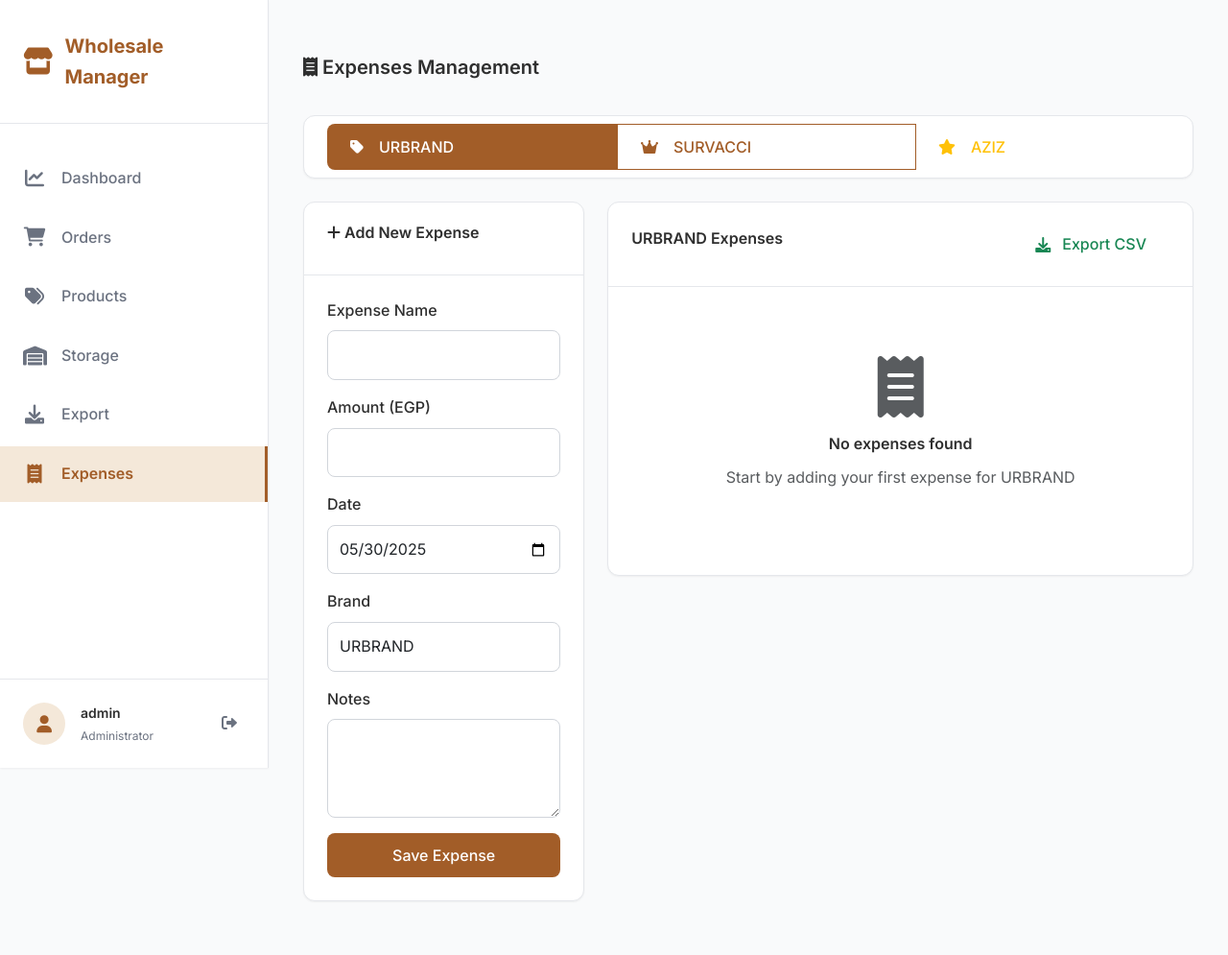
After one commit to AdhamElkomey23/WHOLESALE-APP, a Flask app: page /expenses in a window 1280 px wide. The commit adds this page. Shown: the whole page at 96% size. Run offline with Flask 3, Linux system fonts and the light colour scheme; a user stored in the database is signed in; data that the repository does not hold is empty.

Commit message:
Enable tracking and managing of expenses for different clothing brands
Adds expense tracking feature with brand filtering, creation, deletion, and CSV export using Flask, SQLAlchemy, Bootstrap.

Replit-Commit-Author: Agent
Replit-Commit-Session-Id: 03023591-3e84-4850-aff2-f235a7f37061
Replit-Commit-Screenshot-Url: https://storage.googleapis.com/screenshot-production-us-central1/4234a394-b2d3-40c5-a1fb-8767f7a2ab1a/5b21e785-7cad-4862-8c44-d51c183bda7f.jpg

```diff
--- a/routes.py
+++ b/routes.py
@@ -403,3 +403,100 @@ def adjust_stock():
         flash(f'Error updating stock: {str(e)}', 'error')
 
     return redirect(url_for('storage'))
+
+@app.route('/expenses')
+@app.route('/expenses/<brand>')
+@login_required
+def expenses(brand='URBRAND'):
+    """Expenses management page"""
+    from models import Expense
+    from forms import ExpenseForm
+
+    if brand not in ['URBRAND', 'SURVACCI', 'AZIZ']:
+        brand = 'URBRAND'
+
+    expense_list = Expense.query.filter_by(brand=brand).order_by(Expense.date.desc()).all()
+    total_expenses = sum(expense.amount for expense in expense_list)
+
+    form = ExpenseForm()
+    form.brand.data = brand
+
+    return render_template('expenses.html',
+                         expenses=expense_list,
+                         total_expenses=total_expenses,
+                         selected_brand=brand,
+                         form=form)
+
+@app.route('/expenses/new', methods=['POST'])
+@login_required
+def new_expense():
+    """Create a new expense"""
+    from models import Expense
+    from forms import ExpenseForm
+
+    form = ExpenseForm()
+    if form.validate_on_submit():
+        expense = Expense(
+            name=form.name.data,
+            amount=form.amount.data,
+            date=form.date.data,
+            brand=form.brand.data,
+            notes=form.notes.data,
+            created_by=current_user.id
+        )
+        db.session.add(expense)
+        db.session.commit()
+        flash('Expense added successfully!', 'success')
+        return redirect(url_for('expenses', brand=form.brand.data))
+
+    for field, errors in form.errors.items():
+        for error in errors:
+            flash(f'{field}: {error}', 'error')
+
+    return redirect(url_for('expenses'))
+
+@app.route('/expenses/<int:id>/delete', methods=['POST'])
+@login_required
+def delete_expense(id):
+    """Delete an expense"""
+    from models import Expense
+
+    expense = Expense.query.get_or_404(id)
+    brand = expense.brand
+    db.session.delete(expense)
+    db.session.commit()
+    flash('Expense deleted successfully!', 'success')
+    return redirect(url_for('expenses', brand=brand))
+
+@app.route('/expenses/export/<brand>')
+@login_required
+def export_expenses_csv(brand):
+    """Export expenses to CSV"""
+    from models import Expense
+    import csv
+    from io import StringIO
+
+    expense_list = Expense.query.filter_by(brand=brand).order_by(Expense.date.desc()).all()
+
+    output = StringIO()
+    writer = csv.writer(output)
+
+    writer.writerow(['Date', 'Expense Name', 'Amount (EGP)', 'Notes', 'Created At'])
+
+    for expense in expense_list:
+        writer.writerow([
+            expense.date.strftime('%Y-%m-%d'),
+            expense.name,
+            f"{expense.amount:.2f}",
+            expense.notes,
+            expense.created_at.strftime('%Y-%m-%d %H:%M')
+        ])
+
+    output.seek(0)
+    filename = f'{brand}_expenses_{datetime.now().strftime("%Y%m%d_%H%M%S")}.csv'
+
+    response = make_response(output.getvalue())
+    response.headers['Content-Type'] = 'text/csv'
+    response.headers['Content-Disposition'] = f'attachment; filename={filename}'
+
+    return response
--- a/templates/base.html
+++ b/templates/base.html
@@ -53,6 +53,10 @@
             <a href="{{ url_for('export') }}" class="nav-item {% if request.endpoint == 'export' %}active{% endif %}">
                 <i class="fas fa-download"></i>
                 <span>Export</span>
+            </a>
+            <a href="{{ url_for('expenses') }}" class="nav-item {% if request.endpoint == 'expenses' %}active{% endif %}">
+                <i class="fas fa-receipt"></i>
+                <span>Expenses</span>
             </a>
         </nav>
 
--- /dev/null
+++ b/templates/expenses.html
@@ -0,0 +1,200 @@
+{% extends "base.html" %}
+
+{% block title %}Expenses - Wholesale Management{% endblock %}
+
+{% block content %}
+<div class="container mt-4">
+    <!-- Header -->
+    <div class="row mb-4">
+        <div class="col">
+            <h2><i class="fas fa-receipt"></i> Expenses Management</h2>
+        </div>
+    </div>
+
+    <!-- Brand Filter Buttons -->
+    <div class="card mb-4">
+        <div class="card-body py-2">
+            <div class="btn-group w-100" role="group" aria-label="Brand Filter">
+                <a href="{{ url_for('expenses', brand='URBRAND') }}"
+                   class="btn {% if selected_brand == 'URBRAND' %}btn-primary{% else %}btn-outline-primary{% endif %}">
+                    <i class="fas fa-tag me-2"></i>URBRAND
+                </a>
+                <a href="{{ url_for('expenses', brand='SURVACCI') }}"
+                   class="btn {% if selected_brand == 'SURVACCI' %}btn-primary{% else %}btn-outline-primary{% endif %}">
+                    <i class="fas fa-crown me-2"></i>SURVACCI
+                </a>
+                <a href="{{ url_for('expenses', brand='AZIZ') }}"
+                   class="btn {% if selected_brand == 'AZIZ' %}btn-warning{% else %}btn-outline-warning{% endif %}">
+                    <i class="fas fa-star me-2"></i>AZIZ
+                </a>
+            </div>
+        </div>
+    </div>
+
+    <div class="row">
+        <!-- Add Expense Form -->
+        <div class="col-lg-4 mb-4">
+            <div class="card">
+                <div class="card-header">
+                    <h5><i class="fas fa-plus"></i> Add New Expense</h5>
+                </div>
+                <div class="card-body">
+                    <form method="POST" action="{{ url_for('new_expense') }}">
+                        {{ form.hidden_tag() }}
+
+                        <div class="mb-3">
+                            {{ form.name.label(class="form-label") }}
+                            {{ form.name(class="form-control" + (" is-invalid" if form.name.errors else "")) }}
+                            {% if form.name.errors %}
+                                <div class="invalid-feedback">
+                                    {% for error in form.name.errors %}{{ error }}{% endfor %}
+                                </div>
+                            {% endif %}
+                        </div>
+
+                        <div class="mb-3">
+                            {{ form.amount.label(class="form-label") }}
+                            {{ form.amount(class="form-control" + (" is-invalid" if form.amount.errors else "")) }}
+                            {% if form.amount.errors %}
+                                <div class="invalid-feedback">
+                                    {% for error in form.amount.errors %}{{ error }}{% endfor %}
+                                </div>
+                            {% endif %}
+                        </div>
+
+                        <div class="mb-3">
+                            {{ form.date.label(class="form-label") }}
+                            {{ form.date(class="form-control" + (" is-invalid" if form.date.errors else "")) }}
+                            {% if form.date.errors %}
+                                <div class="invalid-feedback">
+                                    {% for error in form.date.errors %}{{ error }}{% endfor %}
+                                </div>
+                            {% endif %}
+                        </div>
+
+                        <div class="mb-3">
+                            {{ form.brand.label(class="form-label") }}
+                            {{ form.brand(class="form-select" + (" is-invalid" if form.brand.errors else "")) }}
+                            {% if form.brand.errors %}
+                                <div class="invalid-feedback">
+                                    {% for error in form.brand.errors %}{{ error }}{% endfor %}
+                                </div>
+                            {% endif %}
+                        </div>
+
+                        <div class="mb-3">
+                            {{ form.notes.label(class="form-label") }}
+                            {{ form.notes(class="form-control", rows="3") }}
+                            {% if form.notes.errors %}
+                                <div class="invalid-feedback">
+                                    {% for error in form.notes.errors %}{{ error }}{% endfor %}
+                                </div>
+                            {% endif %}
+                        </div>
+
+                        <div class="d-grid">
+                            {{ form.submit(class="btn btn-primary") }}
+                        </div>
+                    </form>
+                </div>
+            </div>
+        </div>
+
+        <!-- Expenses List -->
+        <div class="col-lg-8">
+            <div class="card">
+                <div class="card-header d-flex justify-content-between align-items-center">
+                    <h5>{{ selected_brand }} Expenses</h5>
+                    <div>
+                        <a href="{{ url_for('export_expenses_csv', brand=selected_brand) }}" class="btn btn-outline-success btn-sm">
+                            <i class="fas fa-download me-1"></i>Export CSV
+                        </a>
+                    </div>
+                </div>
+                <div class="card-body">
+                    {% if expenses %}
+                        <div class="table-responsive">
+                            <table class="table table-striped">
+                                <thead>
+                                    <tr>
+                                        <th>Date</th>
+                                        <th>Expense Name</th>
+                                        <th>Amount (EGP)</th>
+                                        <th>Notes</th>
+                                        <th>Actions</th>
+                                    </tr>
+                                </thead>
+                                <tbody>
+                                    {% for expense in expenses %}
+                                        <tr>
+                                            <td>{{ expense.date.strftime('%Y-%m-%d') }}</td>
+                                            <td><strong>{{ expense.name }}</strong></td>
+                                            <td>{{ "{:,.2f}".format(expense.amount) }}</td>
+                                            <td>{{ expense.notes[:50] + '...' if expense.notes|length > 50 else expense.notes }}</td>
+                                            <td>
+                                                <button type="button" class="btn btn-outline-danger btn-sm"
+                                                        onclick="confirmDelete({{ expense.id }}, '{{ expense.name }}')">
+                                                    <i class="fas fa-trash"></i>
+                                                </button>
+                                            </td>
+                                        </tr>
+                                    {% endfor %}
+                                </tbody>
+                            </table>
+                        </div>
+
+                        <!-- Total Summary -->
+                        <div class="mt-3 p-3 bg-light rounded">
+                            <div class="row">
+                                <div class="col-sm-6">
+                                    <strong>Total {{ selected_brand }} Expenses:</strong>
+                                </div>
+                                <div class="col-sm-6 text-end">
+                                    <span class="h5 text-danger">{{ "{:,.2f}".format(total_expenses) }} EGP</span>
+                                </div>
+                            </div>
+                        </div>
+                    {% else %}
+                        <div class="text-center text-muted py-5">
+                            <i class="fas fa-receipt fa-4x mb-3"></i>
+                            <h4>No expenses found</h4>
+                            <p>Start by adding your first expense for {{ selected_brand }}</p>
+                        </div>
+                    {% endif %}
+                </div>
+            </div>
+        </div>
+    </div>
+</div>
+
+<!-- Delete Confirmation Modal -->
+<div class="modal fade" id="deleteModal" tabindex="-1">
+    <div class="modal-dialog">
+        <div class="modal-content">
+            <div class="modal-header">
+                <h5 class="modal-title">Confirm Delete</h5>
+                <button type="button" class="btn-close" data-bs-dismiss="modal"></button>
+            </div>
+            <div class="modal-body">
+                Are you sure you want to delete this expense? This action cannot be undone.
+            </div>
+            <div class="modal-footer">
+                <button type="button" class="btn btn-secondary" data-bs-dismiss="modal">Cancel</button>
+                <form id="deleteForm" method="POST" style="display: inline;">
+                    <input type="hidden" name="csrf_token" value="{{ csrf_token() }}"/>
+                    <button type="submit" class="btn btn-danger">Delete</button>
+                </form>
+            </div>
+        </div>
+    </div>
+</div>
+{% endblock %}
+
+{% block scripts %}
+<script>
+function confirmDelete(expenseId, expenseName) {
+    document.getElementById('deleteForm').action = `/expenses/${expenseId}/delete`;
+    new bootstrap.Modal(document.getElementById('deleteModal')).show();
+}
+</script>
+{% endblock %}
```
Also changed, not shown: templates/storage.html (+6 -6 lines).
